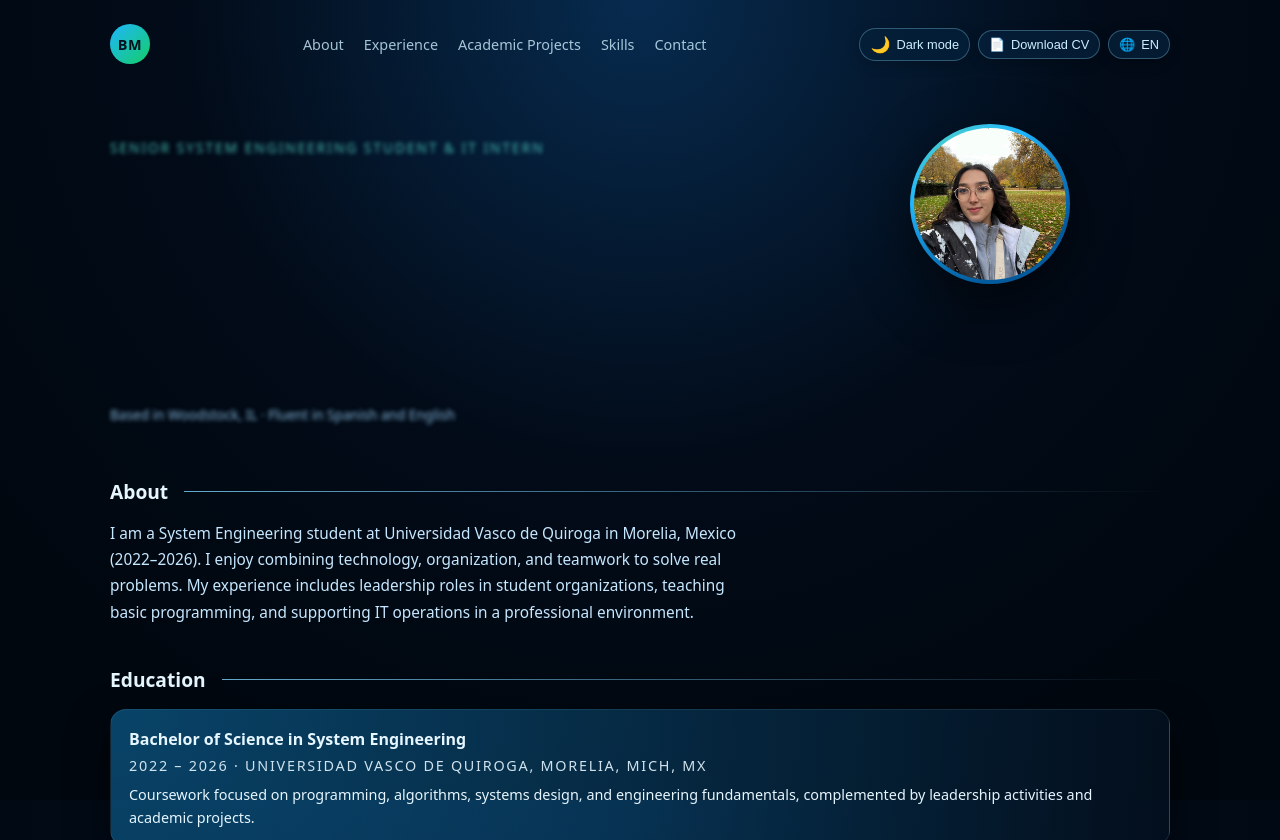
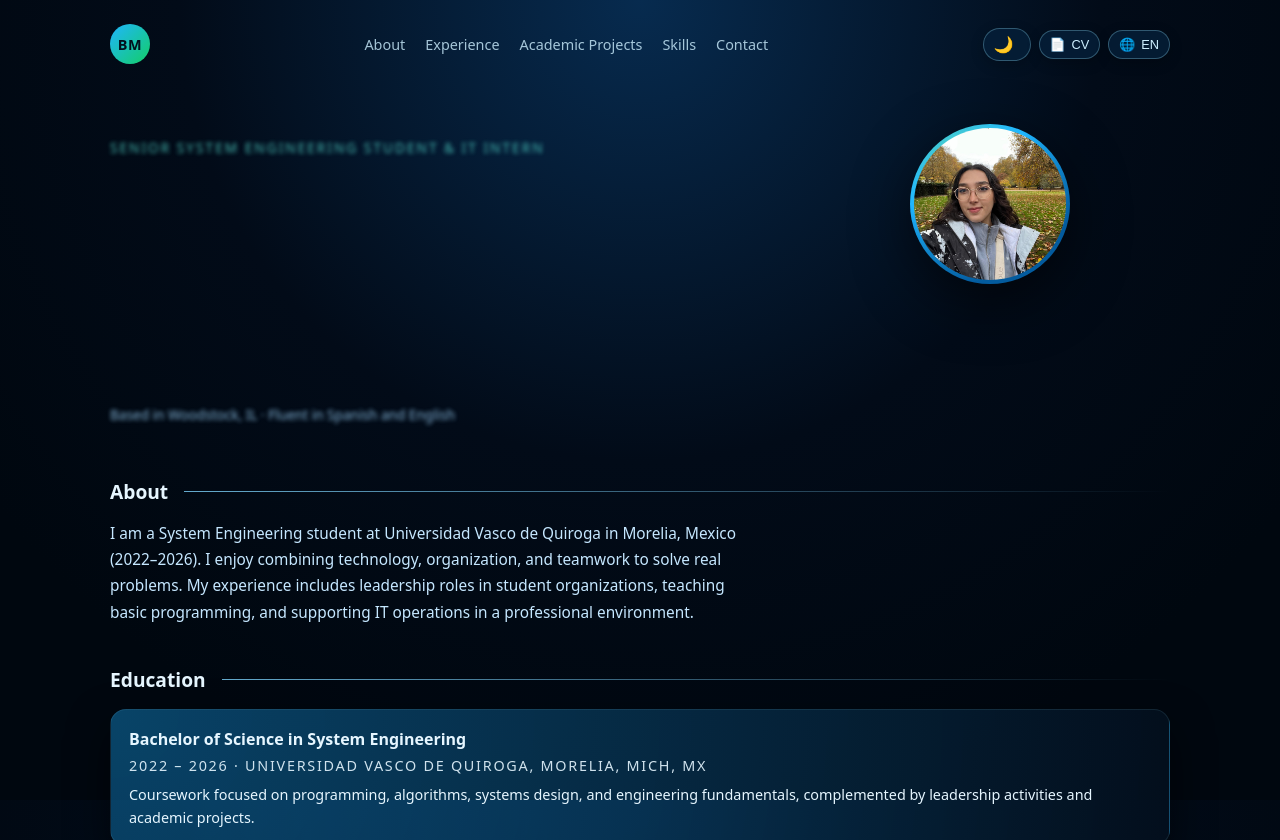
Before and after one commit to bmartinez887/CV-SOFIA, a plain HTML site: page index.html in a window 1280 px wide. Shown: the top 840 px of the page. Drawn offline with Linux system fonts and the light colour scheme.

Commit message:
botones
Quitar texto de botones

```diff
--- a/index.html
+++ b/index.html
@@ -37,13 +37,13 @@
 
         <button class="theme-toggle" type="button" data-theme-toggle>
           <span class="theme-toggle-icon">🌙</span>
-          <span class="theme-toggle-label" data-i18n-key="theme.label.dark">Dark mode</span>
+          <span class="theme-toggle-label" data-i18n-key="theme.label.dark"></span>
         </button>
 
 
         <button class="download-toggle" type="button" data-download-resume>
           <span class="download-toggle-icon">📄</span>
-          <span class="download-toggle-label" data-i18n-key="resume.download">Download CV</span>
+          <span class="download-toggle-label" data-i18n-key="resume.download">CV</span>
         </button>
 
 
@@ -365,10 +365,10 @@
         en: {
           "preloader.text": "Loading your resume…",
 
-          "resume.download": "Download CV",
+          "resume.download": "CV",
 
-          "theme.label.dark": "Dark mode",
-          "theme.label.light": "Light mode",
+          //"theme.label.dark": "D modeark",
+          //"theme.label.light": "Light mode",
 
           "nav.about": "About",
           "nav.experience": "Experience",
@@ -472,10 +472,10 @@
         es: {
           "preloader.text": "Cargando tu CV…",
 
-          "resume.download": "Descargar CV",
+          "resume.download": "CV",
 
-          "theme.label.dark": "Modo oscuro",
-          "theme.label.light": "Modo claro",
+         // "theme.label.dark": "Modo oscuro",
+          //"theme.label.light": "Modo claro",
 
           "nav.about": "Sobre mí",
           "nav.experience": "Experiencia",
```
